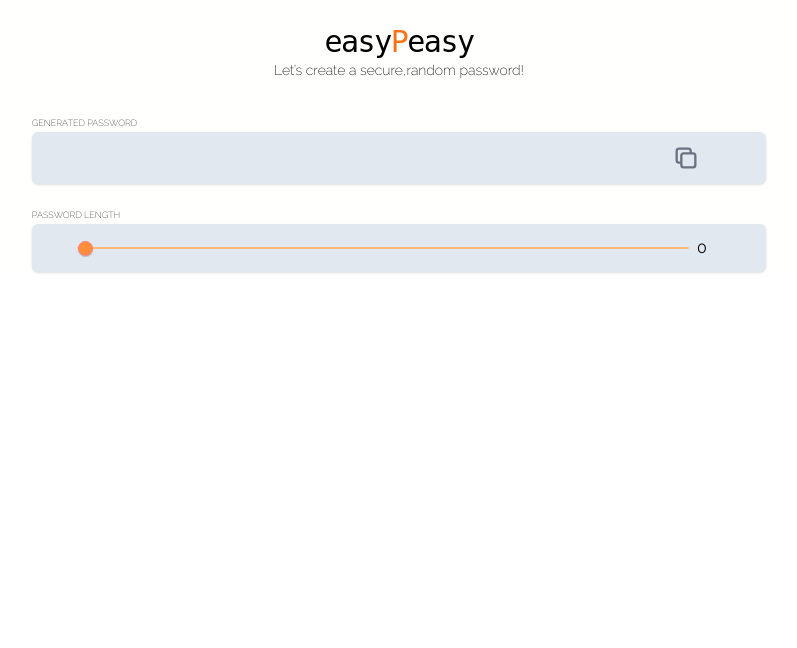
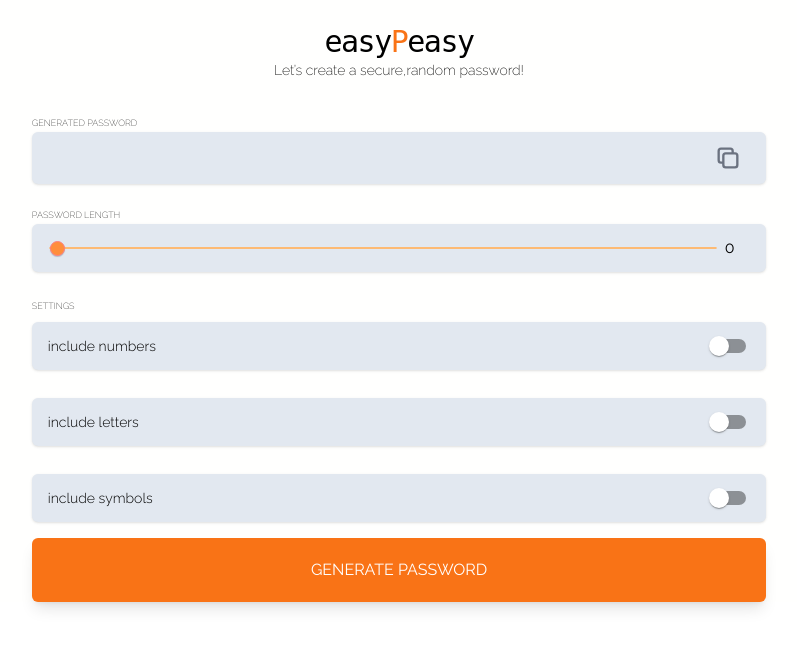
Before and after one commit to Doxpeter/easyPeasy, a Next.js app: page / in a window 1280 px wide. Shown: the top 648 px of the page, without its empty margins (241-1038 px from the left). Built offline with nearby package versions, Linux system fonts and the light colour scheme; a web font is replaced by a local one.

Commit message:
💄 レスポンシブ対応

```diff
--- /dev/null
+++ b/src/components/Checkbox/Checkbox.jsx
@@ -0,0 +1,18 @@
+import { Switch } from "@mui/material";
+
+export function Checkbox(props) {
+  return (
+    <div className="mt-2 mb-4 md:w-1/2 lg:w-3/5 m-auto ">
+      <p className="label mt-7 mb-2">{props.heading}</p>
+      <div className="flex justify-between items-center bg-slate-200 shadow rounded-md h-12">
+        <h4 className="mx-4 font-Raleway text-[9px] md:text-sm font-light">
+          {props.settings}
+        </h4>
+        {/* toggle component */}
+        <div className="px-2">
+          <Switch size="medium" color="warning" />
+        </div>
+      </div>
+    </div>
+  );
+}
--- a/src/components/Layout/Layout.jsx
+++ b/src/components/Layout/Layout.jsx
@@ -2,10 +2,12 @@ import Head from "next/head";
 import { Header } from "../Header/Header";
 import { RangeSlider } from "../RangeSlider/RangeSlider";
 import { PassBox } from "../PasswordBox/PassBox";
+import { Checkbox } from "../CheckBox/Checkbox";
+import { Button } from "../Button/Button";
 
 export function Layout() {
   return (
-    <div className="bg-[#FFFFFE] px-7">
+    <div className="w-full max-h-screen bg-[#FFFFFE] px-7">
       <Head>
         <title>easyPeasy --password generator</title>
         <link
@@ -21,6 +23,13 @@ export function Layout() {
 
       {/* password length bar */}
       <RangeSlider />
+      {/* settings */}
+      <Checkbox settings="include numbers" heading="settings" />
+      <Checkbox settings="include letters" />
+      <Checkbox settings="include symbols" />
+
+      {/* generate button */}
+      <Button />
     </div>
   );
 }
--- a/src/components/PasswordBox/PassBox.jsx
+++ b/src/components/PasswordBox/PassBox.jsx
@@ -7,9 +7,9 @@ export function PassBox() {
         <label for="password" className="label">
           generated password
         </label>
-        <form className="flex items-center justify-around w-full bg-slate-200 shadow rounded-md">
+        <form className="flex items-center pr-4 md:pr-6  w-full bg-slate-200 shadow rounded-md">
           <input
-            className="appearance-none outline-none w-3/5 bg-transparent rounded placeholder-gray-300 leading-tight py-4 font-Raleway text-center tracking-wide text-base"
+            className="appearance-none flex-1 outline-none w-3/5 bg-transparent rounded placeholder-gray-300 leading-tight py-4 font-Raleway text-center tracking-wide text-base"
             type="text"
             id="password"
             autoComplete="off"
--- a/src/components/RangeSlider/RangeSlider.jsx
+++ b/src/components/RangeSlider/RangeSlider.jsx
@@ -14,7 +14,7 @@ export function RangeSlider() {
         <label for="range" className="label">
           password length
         </label>
-        <div className="flex items-center justify-center space-x-2 w-full h-12 rounded-md shadow bg-slate-200 ">
+        <div className="flex items-center justify-center space-x-2 md:px-4 w-full h-12 rounded-md shadow bg-slate-200 ">
           <input
             type="range"
             id="range"
@@ -22,7 +22,7 @@ export function RangeSlider() {
             max="32"
             value={length}
             onInput={handleChange}
-            className="block w-10/12 h-[2px] appearance-none rounded-md bg-orange-100 outline-none border-[1px] border-orange-300 range"
+            className="block w-10/12 lg:w-[95%] h-[2px] appearance-none rounded-md bg-orange-100 outline-none border-[1px] border-orange-300 range"
           />
           <div className="font-Raleway w-6">{length}</div>
         </div>
```
